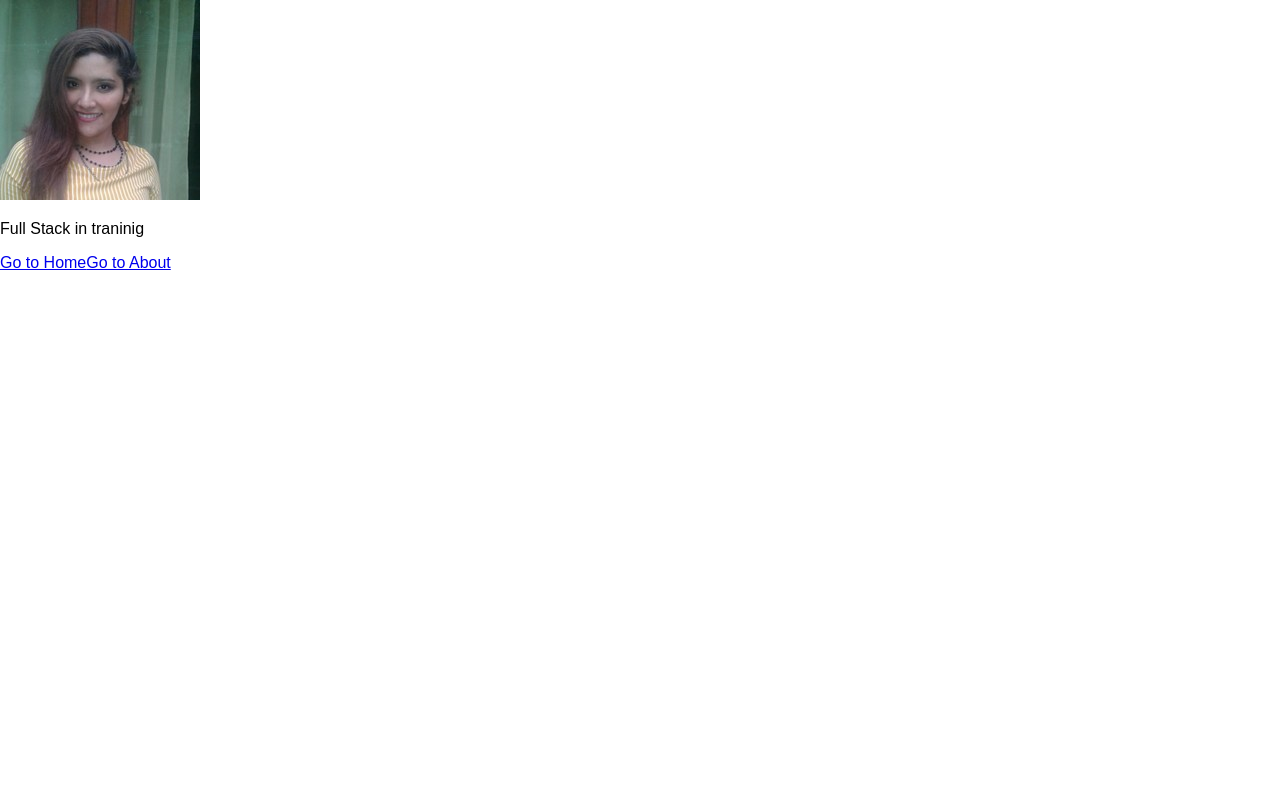
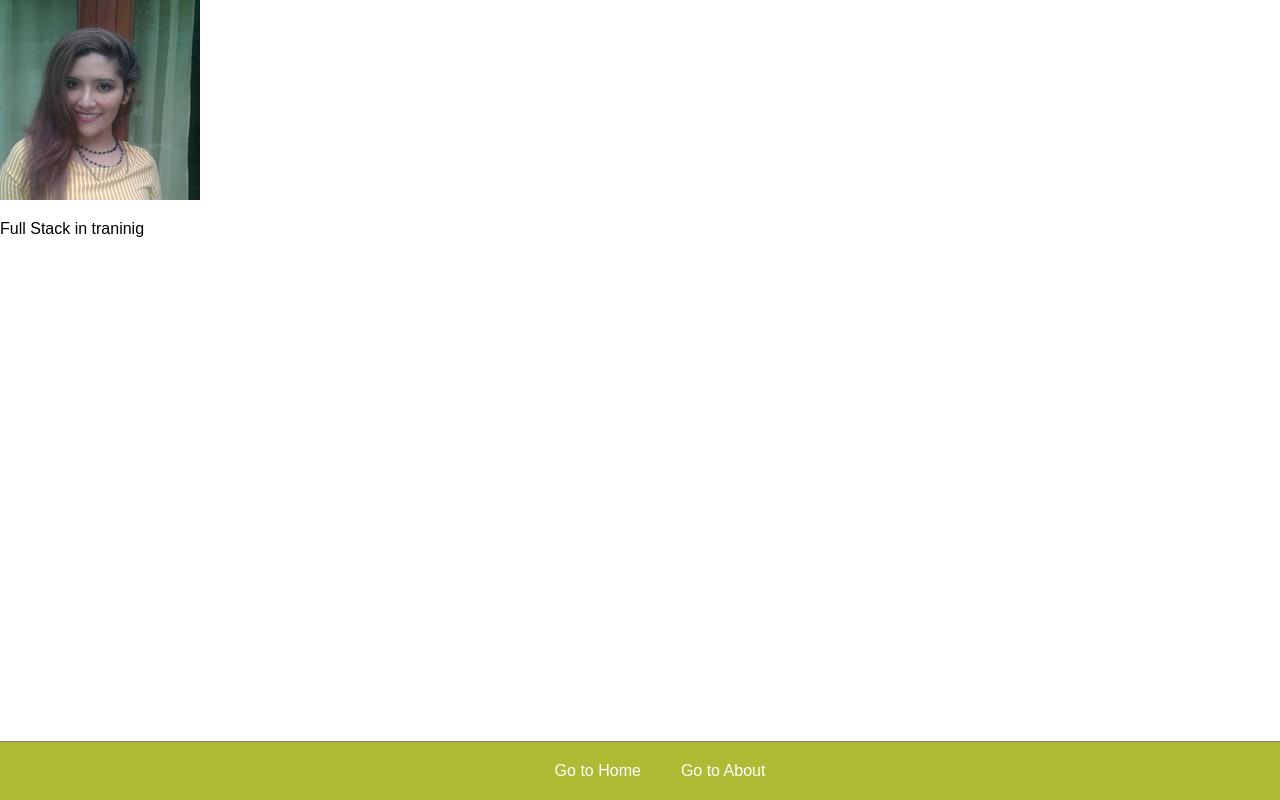
Before and after one commit to DoAoNoA/react-101, a React (Create React App) app: page / in a window 1280 px wide. Built offline with nearby package versions, Linux system fonts and the light colour scheme.

Commit message:
Borro los estilos originales y los personalizo.

```diff
--- a/src/App.css
+++ b/src/App.css
@@ -1,28 +1,19 @@
-.App {
+nav{
+  position: fixed;
+  bottom: 0;
+  width: 100%;
+  padding: 20px;
+  border-top: 1px solid grey;
   text-align: center;
+  background-color: rgb(175,187,52);
 }
 
-.App-logo {
-  animation: App-logo-spin infinite 20s linear;
-  height: 80px;
+span{
+  width: 40px;
+  padding: 20px;
 }
 
-.App-header {
-  background-color: #222;
-  height: 150px;
-  padding: 20px;
+a{
+  text-decoration: none;
   color: white;
 }
-
-.App-title {
-  font-size: 1.5em;
-}
-
-.App-intro {
-  font-size: large;
-}
-
-@keyframes App-logo-spin {
-  from { transform: rotate(0deg); }
-  to { transform: rotate(360deg); }
-}
```
